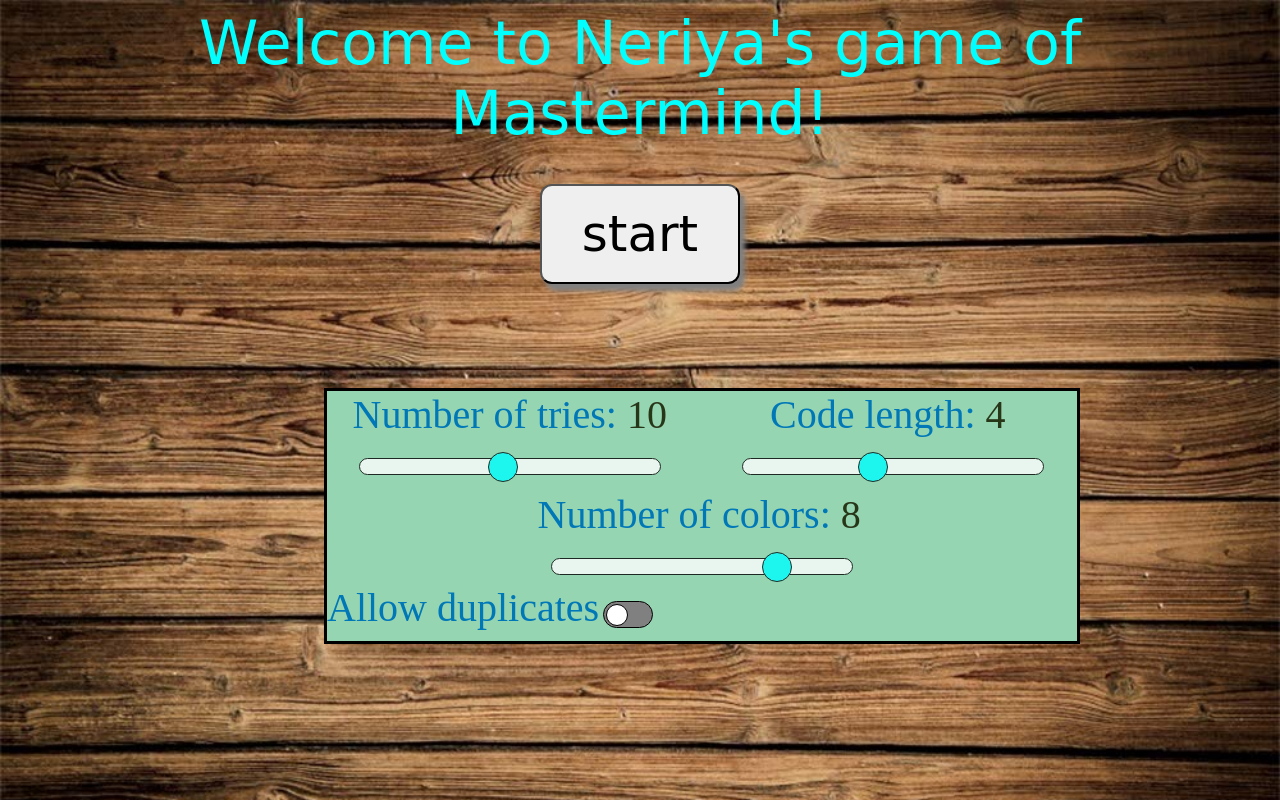
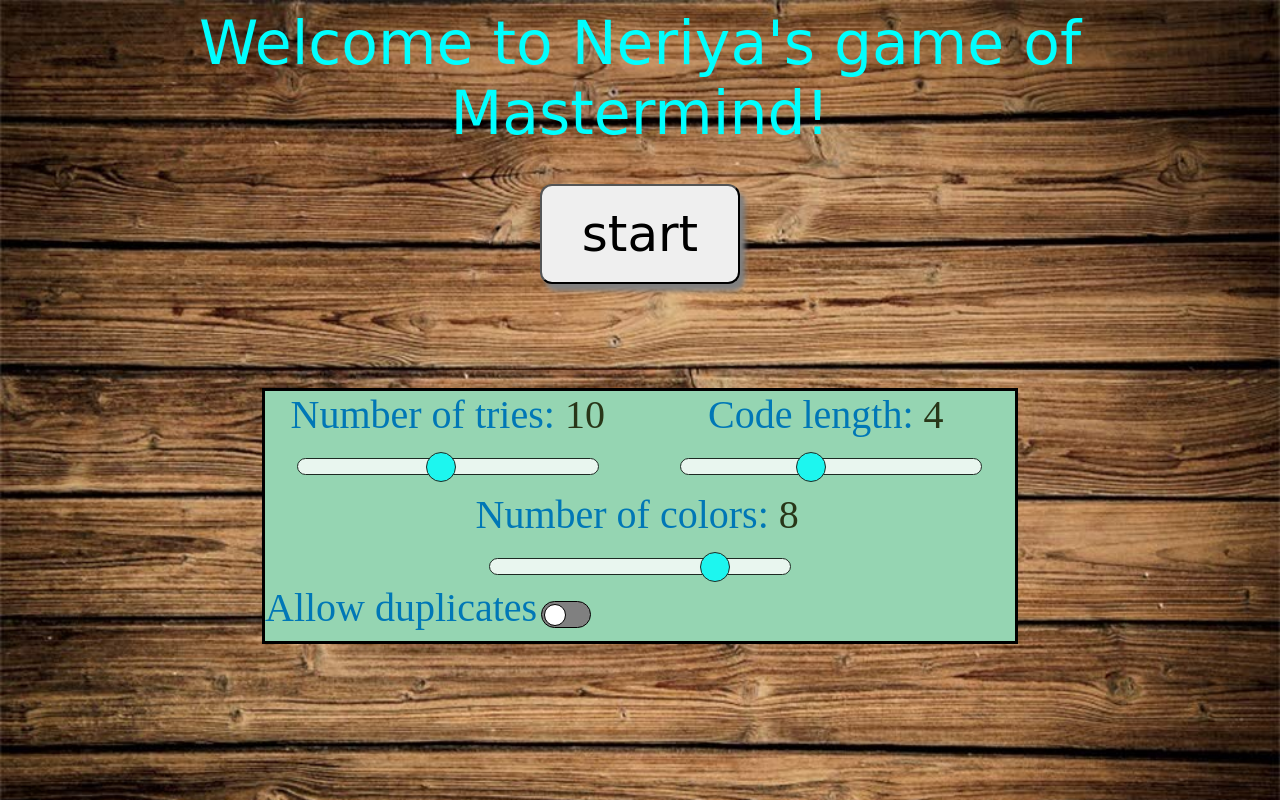
Before and after one commit to Neriya-s/master-mind_project, a plain HTML site: page index.html in a window 1280 px wide. Drawn offline with Linux system fonts and the light colour scheme.

Commit message:
Fix HTML formatting and structure

```diff
--- a/index.html
+++ b/index.html
@@ -69,7 +69,8 @@
             }
         #settings_container {
             position: relative;
-            left: 25%;
+            left: 50%;
+            transform: translateX(-50%);
             background-color: #95d5b2;
             color: #0077b6;
             font-size: 40px;
```
